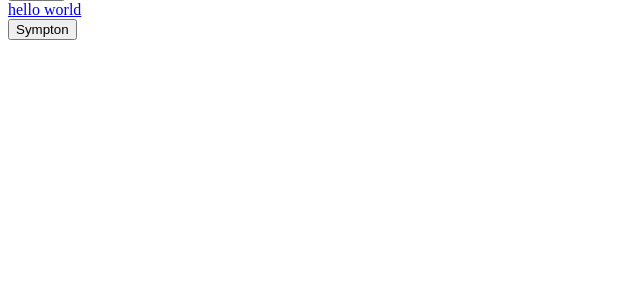
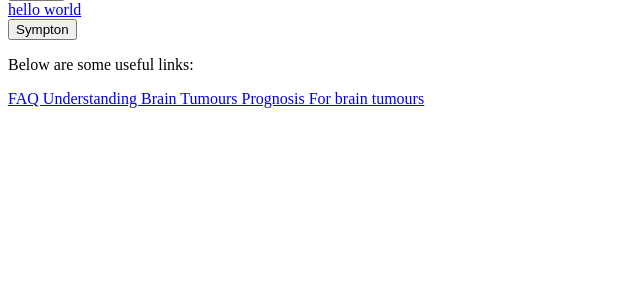
Before and after one commit to London18/team-2, a Flask app: template braintcapp/templates/hello.html in a window 1280 px wide. Shown: the part 506-800 px from the top of the page, without its empty margins (0-640 px from the left). Run offline with Flask 2, Linux system fonts and the light colour scheme; the template is opened without the code that fills it: most values are stand-ins (such as "Sample title", 1, 10 or a date in 2020); form fields are guessed from the names that the template uses.

Commit message:
first commit brain ct website

```diff
--- a/braintcapp/templates/hello.html
+++ b/braintcapp/templates/hello.html
@@ -2,7 +2,6 @@
 <html>
 <head>
     <title>Reusable Form Demo</title>
-    <link rel="sympton" href="www.google.com">
 </head>
 <body>
 {% block body %}
@@ -42,8 +41,17 @@
         <input type="submit" value="Sympton" />
     </div>
 </form>
-
-
+<p>
+    Below are some useful links:
+</p>
+<a href="https://www.thebraintumourcharity.org/frequently-asked-questions/">FAQ
+</a>
+<a href="https://www.thebraintumourcharity.org/understanding-brain-tumours/
+">Understanding Brain Tumours
+</a>
+<a href="https://www.thebraintumourcharity.org/prognosis-for-brain-tumours/
+">Prognosis For brain tumours
+</a>
 
 
 </form>
```
